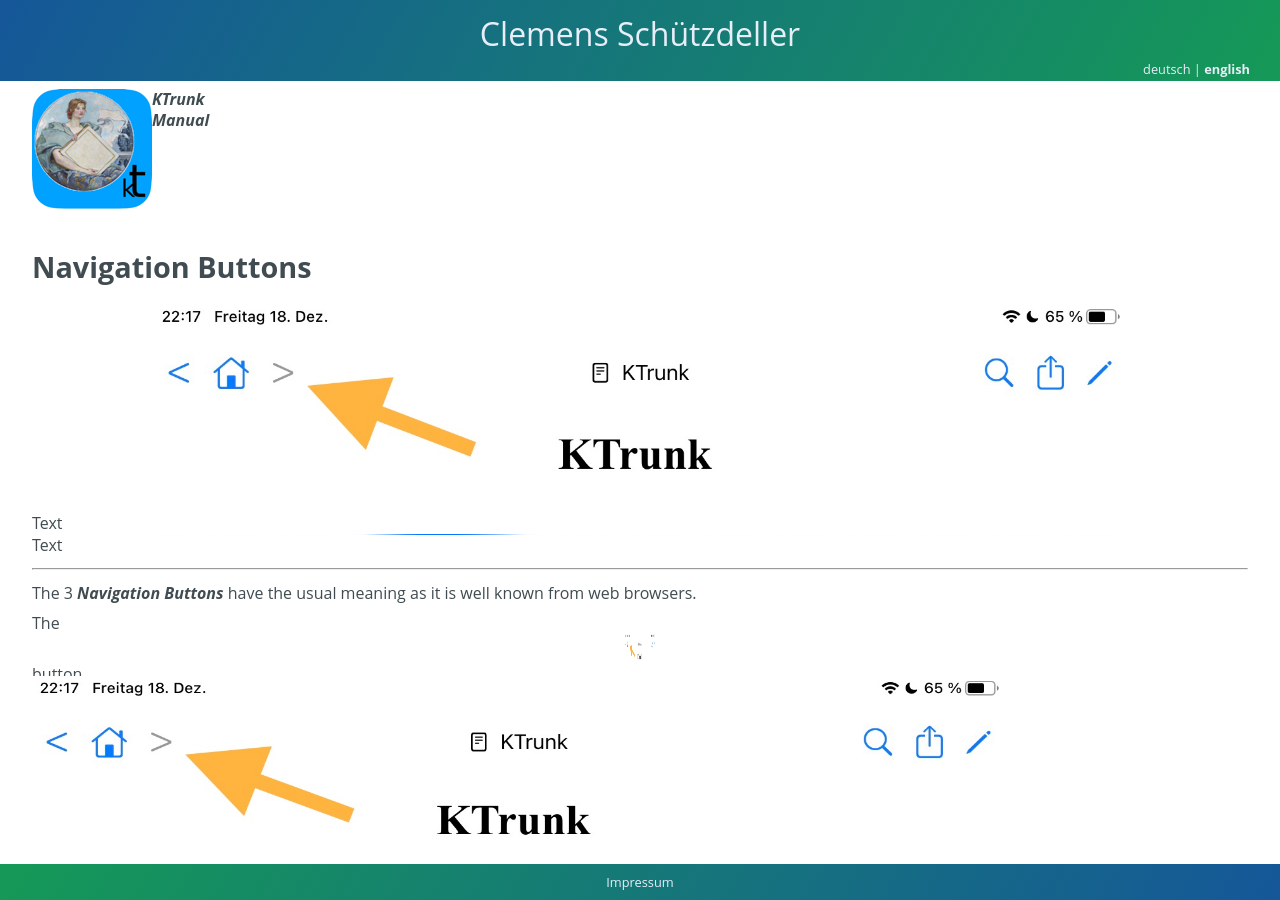
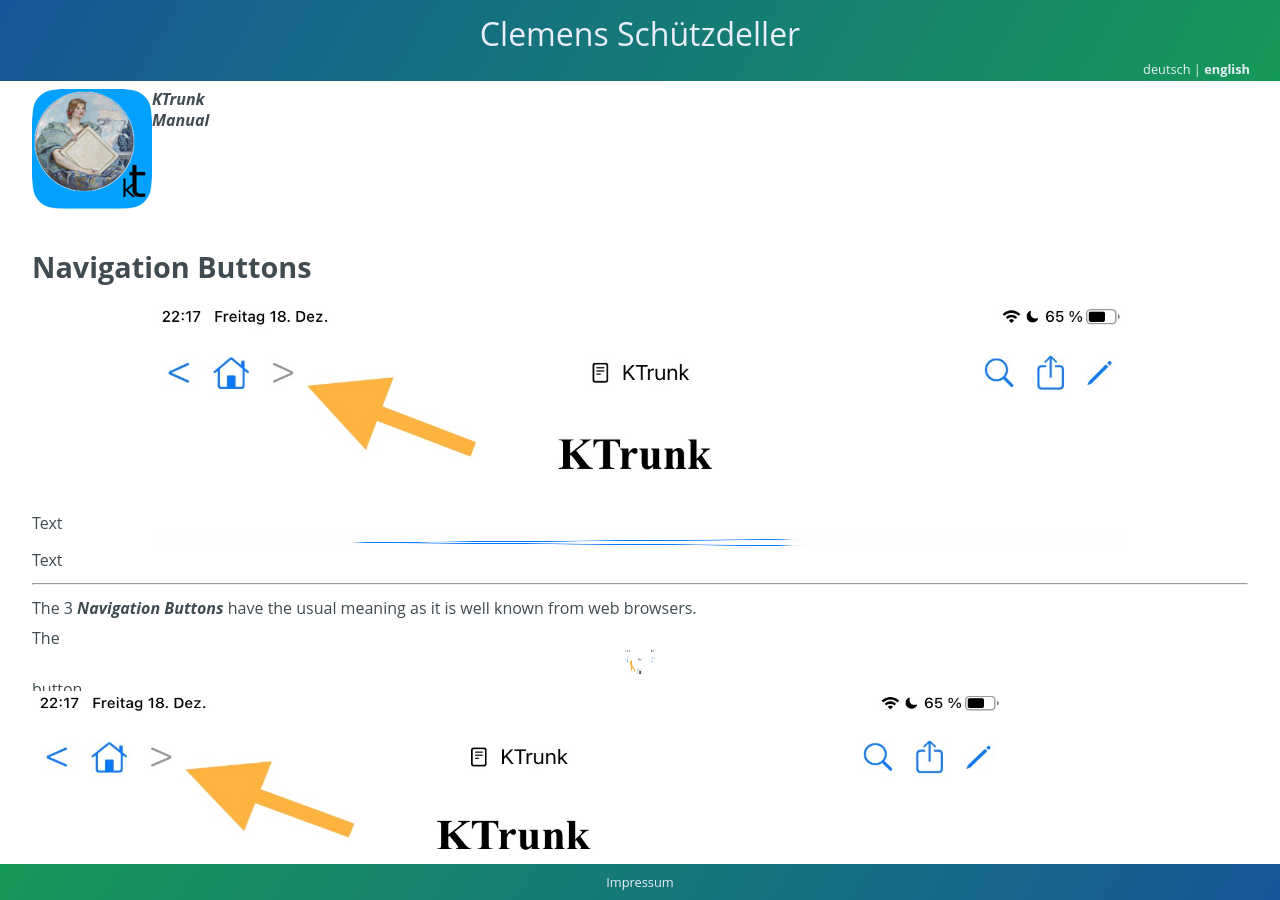
Before and after one commit to cs-LA/home, a Jekyll site: the page built from KTrunk/Manual/NavigationButtons.md, in a window 1280 px wide. Built offline with Jekyll 4.4.1, drawn with Linux system fonts in a browser that asks for light colours; our own code applies the rules of GitHub Pages for plain Markdown files.

Commit message:
Update NavigationButtons.md

```diff
--- a/KTrunk/Manual/NavigationButtons.md
+++ b/KTrunk/Manual/NavigationButtons.md
@@ -12,7 +12,7 @@
 
 ![](NavigationButtons.png)
 
-Text <img src="NavigationButtonBackward.jpg" width="1em" height="1em" style="vertical-align: middle;"> Text
+Text <img src="NavigationButtonBackward.jpg" width=16 height=16 style="vertical-align: middle;"> Text
 
 ---
 
```
